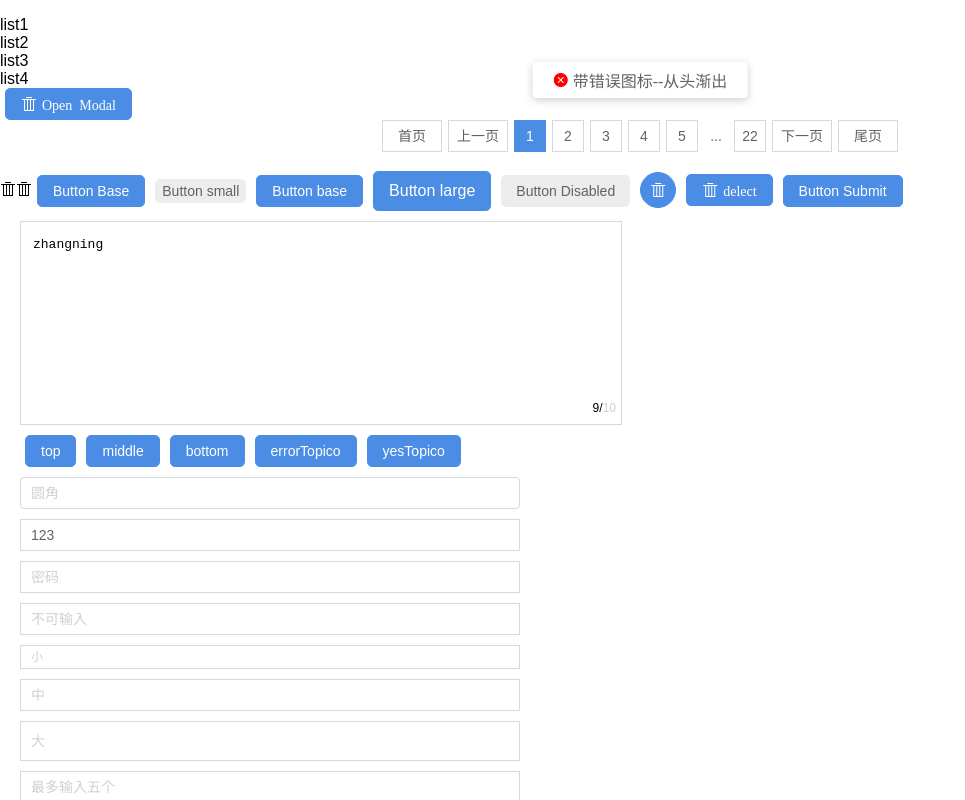
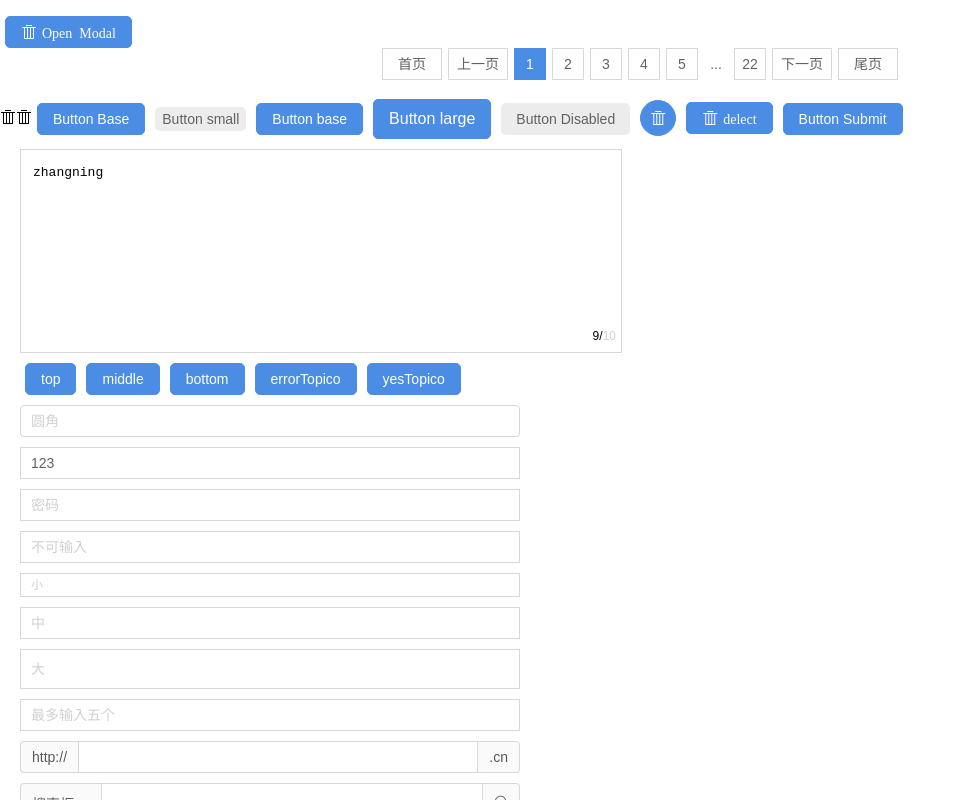
Before and after one commit to jd-smart-fe/react-stone, a React app: page / in a window 1280 px wide. Shown: the top 800 px of the page, without its empty margins (0-965 px from the left). Built offline with nearby package versions, Linux system fonts and the light colour scheme.

Commit message:
fix: 修复部分eslint报错

```diff
--- a/src/App.js
+++ b/src/App.js
@@ -82,7 +82,7 @@ class App extends Component {
       this.setState({
         inputValue: 'ajaxInp'
       });
-      Toast.errorTopico('带错误图标--从头渐出',22000);
+      Toast.errorTopico('带错误图标--从头渐出',2000);
       // Toast.info('图片仅支持上传 JPG、PNG格式', 'info', 500000);
     }, 2000)
   }
@@ -111,12 +111,12 @@ class App extends Component {
     return (
       <div className="App">
         <p className="App-intro">
-          <DragSort type="table" onDragEnd={this.handleDragEnd} onChange={this.handleDragMove}>
-            <div>list1</div>
+          {/* <DragSort type="table" onDragEnd={this.handleDragEnd} onChange={this.handleDragMove}>
+            <div key>list1</div>
             <div>list2</div>
             <div>list3</div>
             <div>list4</div>
-          </DragSort>
+          </DragSort> */}
           <Button icon="delete" onClick={this.openModal}>Open Modal</Button>
           <Pagination total={218} pageSize={10} current={this.state.currentPage} onChange={this.pageChange} />
           <br/>
--- a/src/components/Input/Input.jsx
+++ b/src/components/Input/Input.jsx
@@ -56,7 +56,7 @@ class Input extends Component {
         }
         <input
           type={ type }
-          readonly={ disabled ? 'readonly' : false }
+          readOnly={ disabled ? 'readonly' : false }
           maxLength={ maxLength }
           name={ name }
           className={ classInput }
--- a/src/components/Pagination/Pagination.jsx
+++ b/src/components/Pagination/Pagination.jsx
@@ -29,14 +29,14 @@ class Pagination extends Component {
         // 如果当前的选择的页码大于等于5，则必定显示左边第一页+左边一个省略符
         if (i === 0) {
           liArr.push(<li className={this.getClassName(i, current)} onClick={this.pageClick} key={i}>{ i + 1 }</li>);
-          liArr.push(<span className="page-num disabled">...</span>);
+          liArr.push(<span className="page-num disabled" key={new Date()}>...</span>);
         }
         // 如果当前选择的页码，距离结尾还有5页以上，则显示左边第一页+左边一个省略符+中间五页+右边省略符+最后一页
         if (current <= (pageTotle - 5)) {
           if (i >= (current - 3) && i < (current + 2)) {
             liArr.push(<li className={this.getClassName(i, current)} onClick={this.pageClick} key={i}>{ i + 1 }</li>);
           } else if ((i + 1) === pageTotle) {
-            liArr.push(<span className="page-num disabled">...</span>);
+            liArr.push(<span className="page-num disabled" key={new Date()}>...</span>);
             liArr.push(<li className={this.getClassName(i, current)} onClick={this.pageClick} key={i}>{ i + 1 }</li>);
           }
         }
@@ -45,7 +45,7 @@ class Pagination extends Component {
           if ((i + 1) > pageTotle - 6) {
             liArr.push(<li className={this.getClassName(i, current)} onClick={this.pageClick} key={i}>{ i + 1 }</li>);
           } else if ((i + 1) === pageTotle) {
-            liArr.push(<span className="page-num disabled">...</span>);
+            liArr.push(<span className="page-num disabled" key={new Date()}>...</span>);
             liArr.push(<li className={this.getClassName(i, current)} onClick={this.pageClick} key={i}>{ i + 1 }</li>);
           }
         }
--- a/src/components/RadioGroup/RadioGroup.jsx
+++ b/src/components/RadioGroup/RadioGroup.jsx
@@ -4,7 +4,7 @@ import './radio.scss';
 
 export class Radio extends Component {
   render() {
-    const { defaultChecked, checked, value } = this.props;
+    const { checked, value } = this.props;
     const defaultContext = {
       name: undefined,
       selectedValue: undefined,
@@ -12,7 +12,7 @@ export class Radio extends Component {
     };
     const { name, selectedValue, onChange } = this.context.radioGroup || defaultContext;
     const optional = {};
-    if (defaultChecked === true || checked === true) {
+    if (checked === true) {
       optional.checked = true;
     }
     if (selectedValue !== undefined) {
--- a/src/components/Toast/toast.scss
+++ b/src/components/Toast/toast.scss
@@ -3,7 +3,7 @@
 
 .toast-root{
   position: fixed;
-  padding:30px;
+  padding: 30px;
   top:0;
   left: 0;
   bottom: 0;
```
Also changed, not shown: src/components/RadioGroup/readme.md, src/style/mixins.scss (indentation only).
